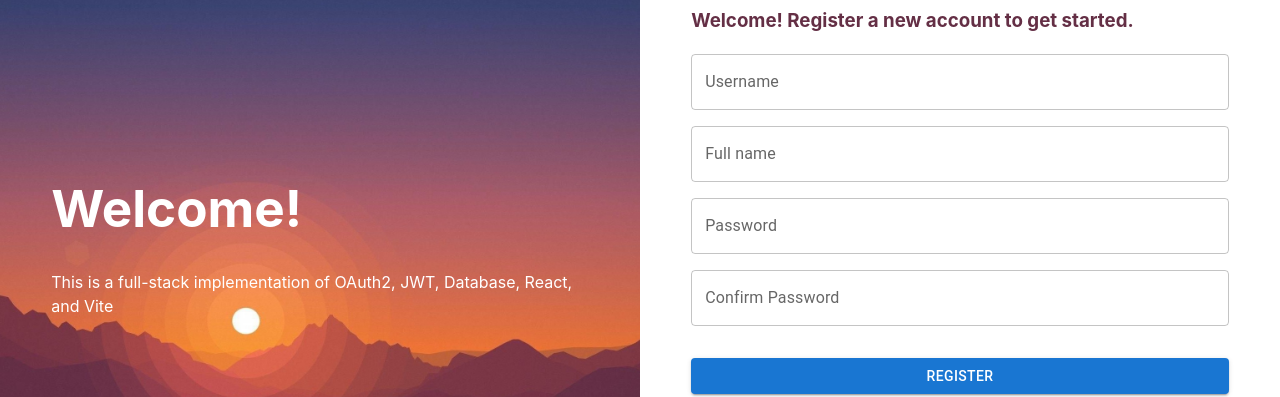
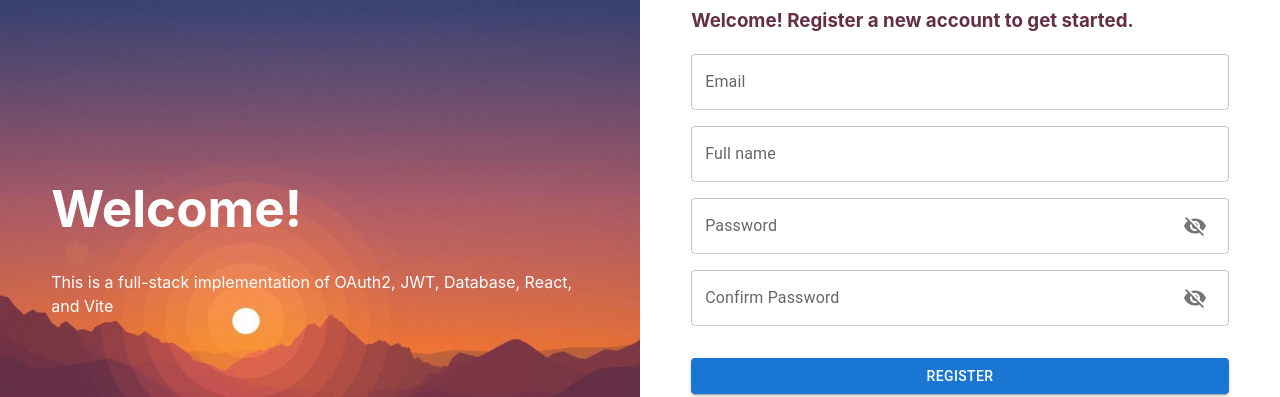
Before and after one commit to alyshapm/oauth2-ver2, a React (Vite) app in the folder frontend/: page / in a window 1280 px wide. Shown: the part 169-566 px from the top of the page. Built offline with nearby package versions, Linux system fonts and the light colour scheme.

Commit message:
added visibility to passwords

```diff
--- a/frontend/src/components/InsertField.jsx
+++ b/frontend/src/components/InsertField.jsx
@@ -42,7 +42,7 @@ function InsertField() {
           <h3>Welcome! Login to your account to get started.</h3>
 
           <Stack spacing={2}>
-            <TextField id="username" label="Username" variant="outlined" onChange={(e) => setUsername(e.target.value)} />
+            <TextField id="username" label="Email" variant="outlined" onChange={(e) => setUsername(e.target.value)} />
             <TextField id="password"
               label="Password"
               variant="outlined"
--- a/frontend/src/components/InsertFieldRegis.jsx
+++ b/frontend/src/components/InsertFieldRegis.jsx
@@ -7,16 +7,29 @@ import '../styles/ifieldregis.css'
 import { useNavigate } from "react-router";
 import { useState } from "react";
 import axios from 'axios';
+import { InputAdornment, IconButton } from "@mui/material";
+import VisibilityOffIcon from '@mui/icons-material/VisibilityOff';
+import VisibilityIcon from '@mui/icons-material/Visibility';
 
 import ErrorMessage from "./ErrorMessage";
 
 function InsertFieldRegis() {
   const navigate = useNavigate();
-  const [email, setUsername] = useState('');
+  const [email, setEmail] = useState('');
   const [password, setPassword] = useState('');
   const [full_name, setFullName] = useState('');
   const [confirmationPassword, setConfirmationPassword] = useState("");
   const [errorMessage, setErrorMessage] = useState("");
+
+  // SHOW PASSWORD
+  const [showPassword, setShowPassword] = useState(false);
+  const handleClickShowPassword = () => setShowPassword(!showPassword);
+  const handleMouseDownPassword = () => setShowPassword(!showPassword);
+
+  // SHOW CONFIRMED PASSWORD
+  const [showCPassword, setShowCPassword] = useState(false);
+  const handleClickShowCPassword = () => setShowCPassword(!showCPassword);
+  const handleMouseDownCPassword = () => setShowCPassword(!showCPassword);
 
   const signup = async () => {
     try {
@@ -60,10 +73,46 @@ function InsertFieldRegis() {
           <h1>Register</h1>
           <h3>Welcome! Register a new account to get started.</h3>
           <Stack spacing={2}>
-            <TextField id="email" label="Username" variant="outlined" onChange={(e) => setUsername(e.target.value)}/>
+            <TextField id="email" label="Email" variant="outlined" onChange={(e) => setEmail(e.target.value)}/>
             <TextField id="full_name" label="Full name" variant="outlined" onChange={(e) => setFullName(e.target.value)}/>
-            <TextField id="password" label="Password" variant="outlined" onChange={(e) => setPassword(e.target.value)}/>
-            <TextField id="confirm-password" label="Confirm Password" variant="outlined" onChange={(e) => setConfirmationPassword(e.target.value)}/>
+            <TextField
+              id="password"
+              label="Password"
+              variant="outlined"
+              onChange={(e) => setPassword(e.target.value)}
+              type={showPassword ? "text" : "password"}
+              InputProps={{
+                endAdornment: (
+                  <InputAdornment position="end">
+                    <IconButton
+                      onClick={handleClickShowPassword}
+                      onMouseDown={handleMouseDownPassword}
+                    >
+                      {showPassword ? <VisibilityIcon /> : <VisibilityOffIcon />}
+                    </IconButton>
+                  </InputAdornment>
+                )
+              }}
+            />
+            <TextField
+              id="confirm-password"
+              label="Confirm Password"
+              variant="outlined"
+              onChange={(e) => setConfirmationPassword(e.target.value)}
+              type={showCPassword ? "text" : "password"}
+              InputProps={{
+                endAdornment: (
+                  <InputAdornment position="end">
+                    <IconButton
+                      onClick={handleClickShowCPassword}
+                      onMouseDown={handleMouseDownCPassword}
+                    >
+                      {showCPassword ? <VisibilityIcon /> : <VisibilityOffIcon />}
+                    </IconButton>
+                  </InputAdornment>
+                )
+              }}
+            />
             <ErrorMessage message={errorMessage} />
             <Button variant="contained" type="submit">Register</Button>
           </Stack>
```
Also changed, not shown: 2 other files (tests, documents, lock files or other folders).
